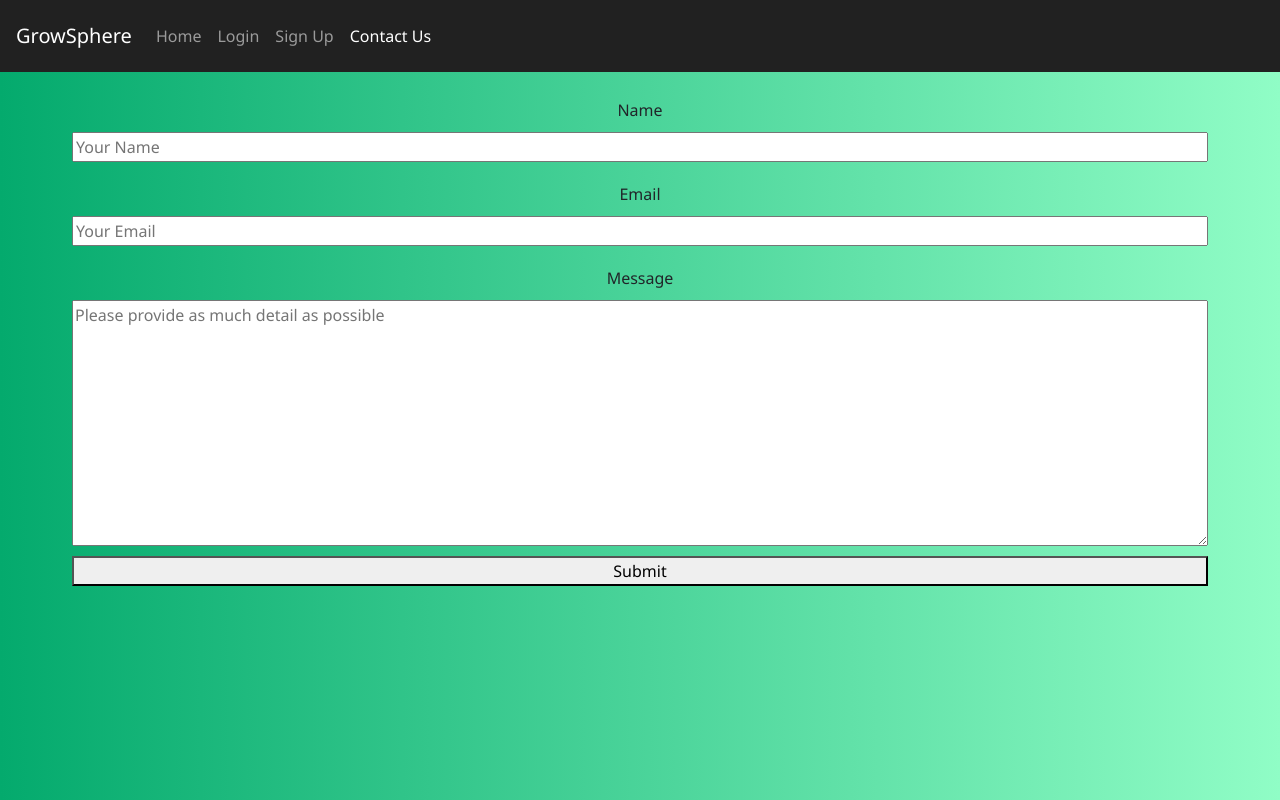
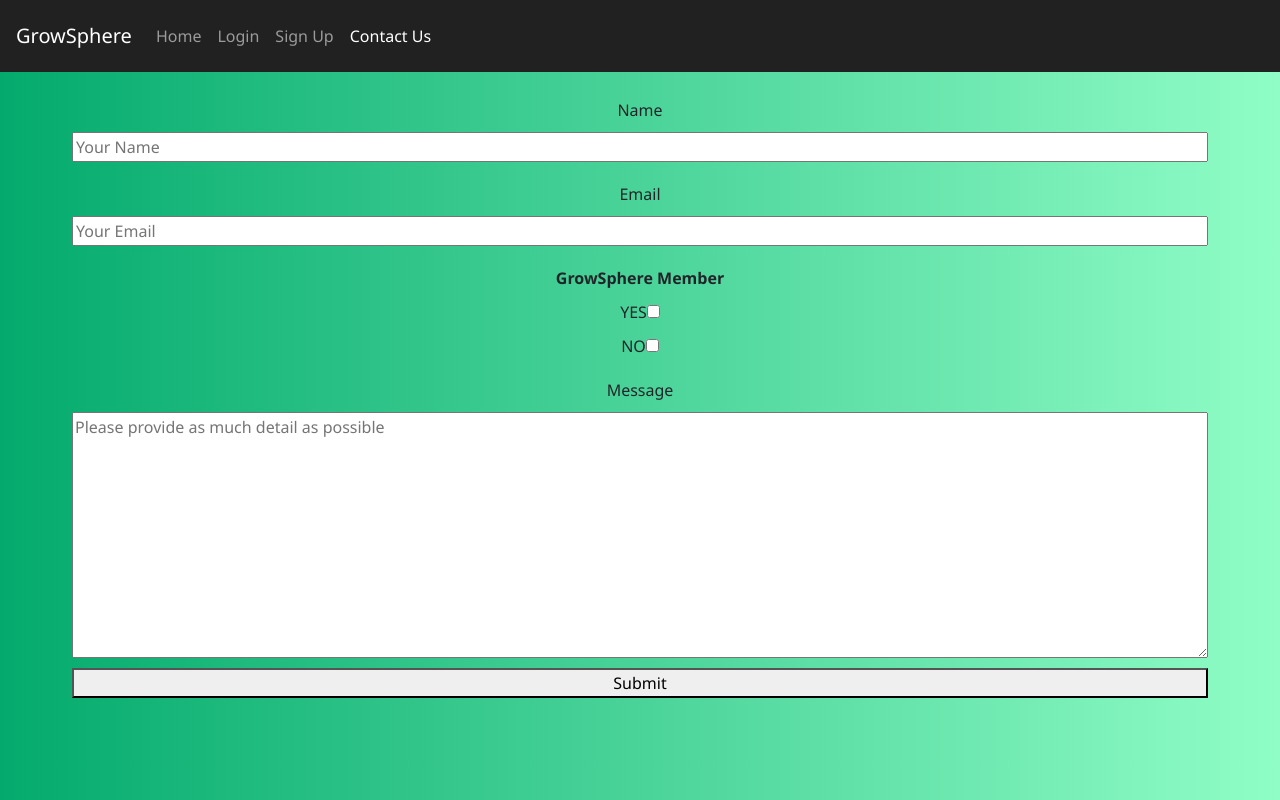
Before and after one commit to heyimvictoria/growsphere-ui, a React (Create React App) app in the folder grow-sphere/: page /contact in a window 1280 px wide. Built offline with nearby package versions, Linux system fonts and the light colour scheme.

Commit message:
member survey button added

```diff
--- a/grow-sphere/src/components/BoardUser.js
+++ b/grow-sphere/src/components/BoardUser.js
@@ -53,6 +53,7 @@ export default class BoardUser extends Component {
                 <header className="jumbotron">
                     // Display the content stored in the state. This could be user-specific data or an error message.
                     <h3>{this.state.content}</h3>
+
                 </header>
             </div>
         );
--- a/grow-sphere/src/components/ContactForm.jsx
+++ b/grow-sphere/src/components/ContactForm.jsx
@@ -49,6 +49,7 @@ const ContactForm = () => {
       <input
       type="text"
       placeholder="Your Name"
+      maxLength={25}
       value={name}
       onChange={(e) => setName(e.target.value)}/>
 
@@ -57,9 +58,33 @@ const ContactForm = () => {
       <label>Email</label>
       <input
       type="text"
+      maxLength={30}
       placeholder="Your Email"
+
       value={email}
       onChange={(e) => setEmail(e.target.value)} />
+
+<label><strong>GrowSphere Member</strong></label>
+
+      <div className="radio-group">
+
+        YES
+        <input type="checkbox" id= "myCheckBox"/>
+         <script>
+        document.getElementById('myCheckBox').checked = true;
+        document.getElementById('myCheckBox').checked = false
+        </script>
+      </div>
+      <div className="radio-group">
+
+        NO
+        <input type="checkbox" id= "myCheckBox"/>
+         <script>
+        document.getElementById('myCheckBox').checked = true;
+        document.getElementById('myCheckBox').checked = false
+        </script>
+      </div>
+
 
 
       <label>Message</label>
@@ -67,6 +92,7 @@ const ContactForm = () => {
       <textarea
       cols="30"
       rows="10"
+      maxLength={100}
       value={message}
       placeholder='Please provide as much detail as possible'
       onChange={(e) => setMessage(e.target.value)}
```
